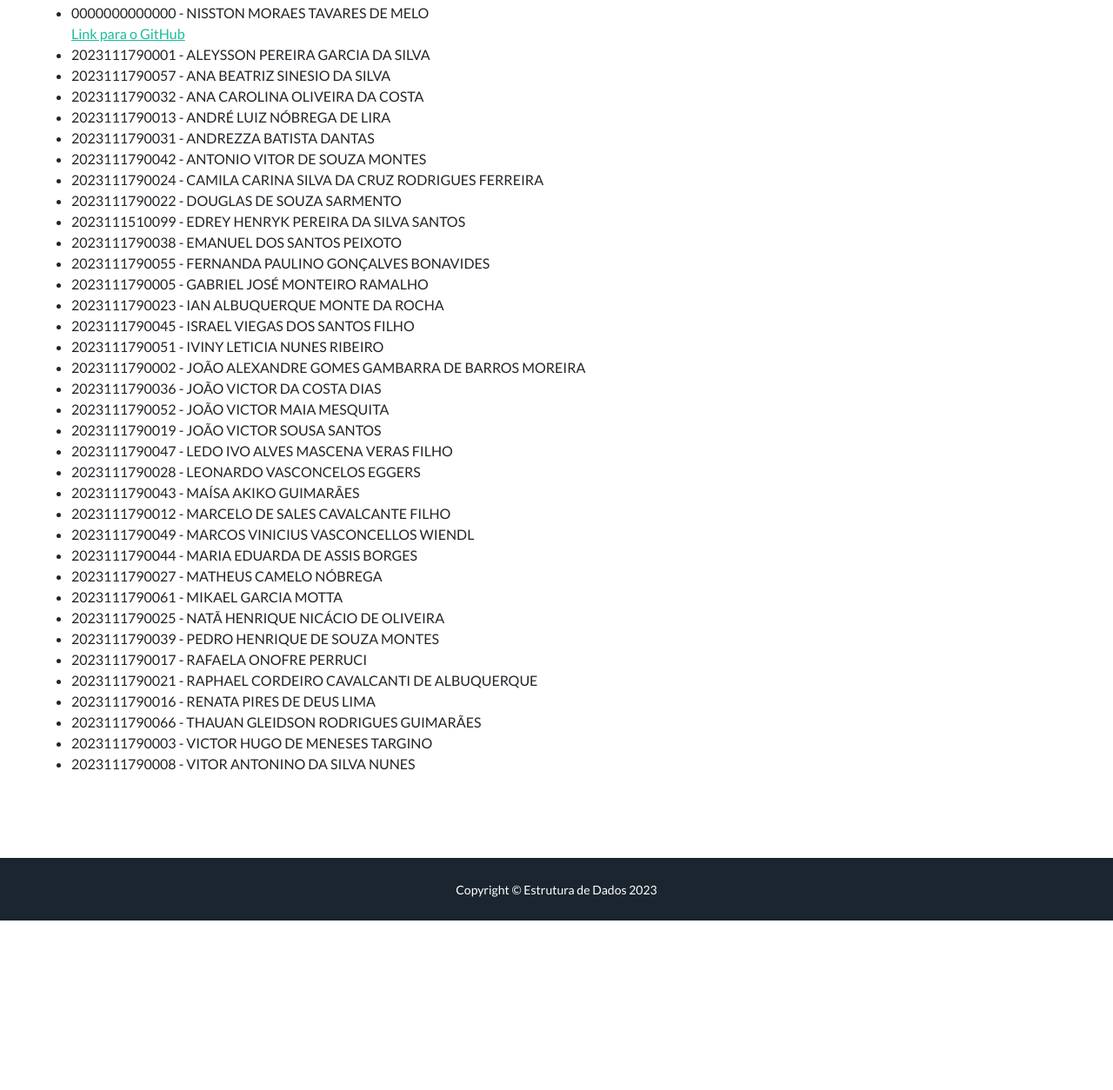
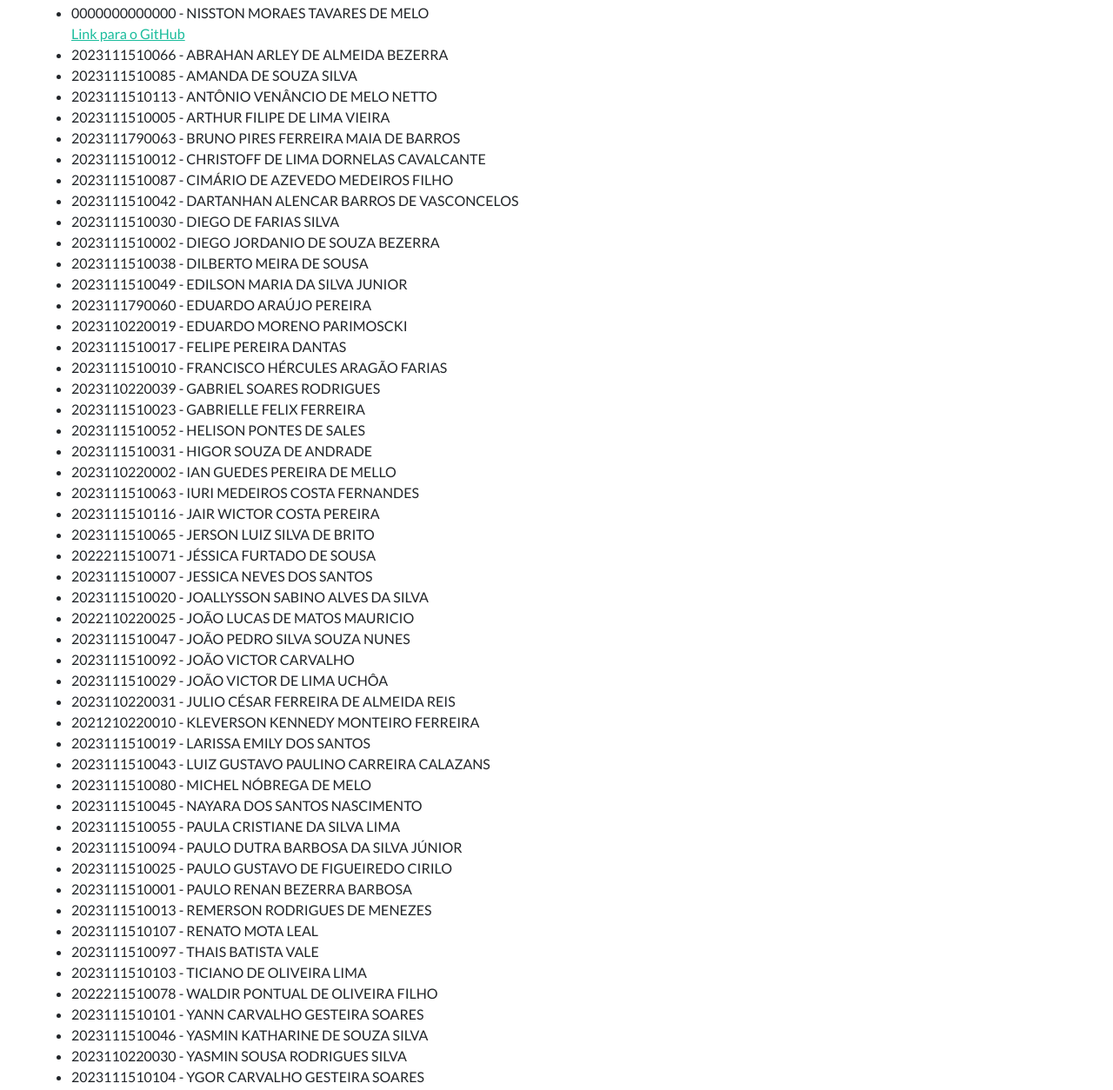
Before and after one commit to yann-carvalho/turmaSIT_N_P2B._411, a plain HTML site: page index.html in a window 1280 px wide. Shown: the part 777-2031 px from the top of the page at 87% size. Before the commit the page ends 1836 px from the top, so only its background shows below. Drawn offline with nearby package versions, Linux system fonts and the light colour scheme.

Commit message:
Arquivo index
Atualiza arquivo

```diff
--- a/index.html
+++ b/index.html
@@ -55,42 +55,56 @@
                 <ul class="list-group">
                     <li>0000000000000 - NISSTON MORAES TAVARES DE MELO</li>
 						<a href="url">Link para o GitHub</a>
-                    <li>2023111790001 - ALEYSSON PEREIRA GARCIA DA SILVA</li>
-                    <li>2023111790057 - ANA BEATRIZ SINESIO DA SILVA</li>
-                    <li>2023111790032 - ANA CAROLINA OLIVEIRA DA COSTA</li>
-                    <li>2023111790013 - ANDRÉ LUIZ NÓBREGA DE LIRA</li>
-                    <li>2023111790031 - ANDREZZA BATISTA DANTAS</li>
-                    <li>2023111790042 - ANTONIO VITOR DE SOUZA MONTES</li>
-                    <li>2023111790024 - CAMILA CARINA SILVA DA CRUZ RODRIGUES FERREIRA</li>
-                    <li>2023111790022 - DOUGLAS DE SOUZA SARMENTO</li>
-                    <li>2023111510099 - EDREY HENRYK PEREIRA DA SILVA SANTOS</li>
-                    <li>2023111790038 - EMANUEL DOS SANTOS PEIXOTO</li>
-                    <li>2023111790055 - FERNANDA PAULINO GONÇALVES BONAVIDES</li>
-                    <li>2023111790005 - GABRIEL JOSÉ MONTEIRO RAMALHO</li>
-                    <li>2023111790023 - IAN ALBUQUERQUE MONTE DA ROCHA</li>
-                    <li>2023111790045 - ISRAEL VIEGAS DOS SANTOS FILHO</li>
-                    <li>2023111790051 - IVINY LETICIA NUNES RIBEIRO</li>
-                    <li>2023111790002 - JOÃO ALEXANDRE GOMES GAMBARRA DE BARROS MOREIRA</li>
-                    <li>2023111790036 - JOÃO VICTOR DA COSTA DIAS</li>
-                    <li>2023111790052 - JOÃO VICTOR MAIA MESQUITA</li>
-                    <li>2023111790019 - JOÃO VICTOR SOUSA SANTOS</li>
-                    <li>2023111790047 - LEDO IVO ALVES MASCENA VERAS FILHO</li>
-                    <li>2023111790028 - LEONARDO VASCONCELOS EGGERS</li>
-                    <li>2023111790043 - MAÍSA AKIKO GUIMARÃES</li>
-                    <li>2023111790012 - MARCELO DE SALES CAVALCANTE FILHO</li>
-                    <li>2023111790049 - MARCOS VINICIUS VASCONCELLOS WIENDL</li>
-                    <li>2023111790044 - MARIA EDUARDA DE ASSIS BORGES</li>
-                    <li>2023111790027 - MATHEUS CAMELO NÓBREGA</li>
-                    <li>2023111790061 - MIKAEL GARCIA MOTTA</li>
-                    <li>2023111790025 - NATÃ HENRIQUE NICÁCIO DE OLIVEIRA</li>
-                    <li>2023111790039 - PEDRO HENRIQUE DE SOUZA MONTES</li>
-                    <li>2023111790017 - RAFAELA ONOFRE PERRUCI</li>
-                    <li>2023111790021 - RAPHAEL CORDEIRO CAVALCANTI DE ALBUQUERQUE</li>
-                    <li>2023111790016 - RENATA PIRES DE DEUS LIMA</li>
-                    <li>2023111790066 - THAUAN GLEIDSON RODRIGUES GUIMARÃES</li>
-                    <li>2023111790003 - VICTOR HUGO DE MENESES TARGINO</li>
-                    <li>2023111790008 - VITOR ANTONINO DA SILVA NUNES</li>
-
+					<li>2023111510066 - ABRAHAN ARLEY DE ALMEIDA BEZERRA </li>
+					<li>2023111510085 - AMANDA DE SOUZA SILVA </li>
+					<li>2023111510113 - ANTÔNIO VENÂNCIO DE MELO NETTO </li>
+					<li>2023111510005 - ARTHUR FILIPE DE LIMA VIEIRA </li>
+					<li>2023111790063 - BRUNO PIRES FERREIRA MAIA DE BARROS </li>
+					<li>2023111510012 - CHRISTOFF DE LIMA DORNELAS CAVALCANTE </li>
+					<li>2023111510087 - CIMÁRIO DE AZEVEDO MEDEIROS FILHO </li>
+					<li>2023111510042 - DARTANHAN ALENCAR BARROS DE VASCONCELOS </li>
+					<li>2023111510030 - DIEGO DE FARIAS SILVA </li>
+					<li>2023111510002 - DIEGO JORDANIO DE SOUZA BEZERRA </li>
+					<li>2023111510038 - DILBERTO MEIRA DE SOUSA </li>
+					<li>2023111510049 - EDILSON MARIA DA SILVA JUNIOR </li>
+					<li>2023111790060 - EDUARDO ARAÚJO PEREIRA </li>
+					<li>2023110220019 - EDUARDO MORENO PARIMOSCKI </li>
+					<li>2023111510017 - FELIPE PEREIRA DANTAS </li>
+					<li>2023111510010 - FRANCISCO HÉRCULES ARAGÃO FARIAS </li>
+					<li>2023110220039 - GABRIEL SOARES RODRIGUES </li>
+					<li>2023111510023 - GABRIELLE FELIX FERREIRA </li>
+					<li>2023111510052 - HELISON PONTES DE SALES </li>
+					<li>2023111510031 - HIGOR SOUZA DE ANDRADE </li>
+					<li>2023110220002 - IAN GUEDES PEREIRA DE MELLO </li>
+					<li>2023111510063 - IURI MEDEIROS COSTA FERNANDES </li>
+					<li>2023111510116 - JAIR WICTOR COSTA PEREIRA </li>
+					<li>2023111510065 - JERSON LUIZ SILVA DE BRITO </li>
+					<li>2022211510071 - JÉSSICA FURTADO DE SOUSA </li>
+					<li>2023111510007 - JESSICA NEVES DOS SANTOS </li>
+					<li>2023111510020 - JOALLYSSON SABINO ALVES DA SILVA </li>
+					<li>2022110220025 - JOÃO LUCAS DE MATOS MAURICIO </li>
+					<li>2023111510047 - JOÃO PEDRO SILVA SOUZA NUNES </li>
+					<li>2023111510092 - JOÃO VICTOR CARVALHO </li>
+					<li>2023111510029 - JOÃO VICTOR DE LIMA UCHÔA </li>
+					<li>2023110220031 - JULIO CÉSAR FERREIRA DE ALMEIDA REIS </li>
+					<li>2021210220010 - KLEVERSON KENNEDY MONTEIRO FERREIRA </li>
+					<li>2023111510019 - LARISSA EMILY DOS SANTOS </li>
+					<li>2023111510043 - LUIZ GUSTAVO PAULINO CARREIRA CALAZANS </li>
+					<li>2023111510080 - MICHEL NÓBREGA DE MELO </li>
+					<li>2023111510045 - NAYARA DOS SANTOS NASCIMENTO </li>
+					<li>2023111510055 - PAULA CRISTIANE DA SILVA LIMA </li>
+					<li>2023111510094 - PAULO DUTRA BARBOSA DA SILVA JÚNIOR </li>
+					<li>2023111510025 - PAULO GUSTAVO DE FIGUEIREDO CIRILO </li>
+					<li>2023111510001 - PAULO RENAN BEZERRA BARBOSA </li>
+					<li>2023111510013 - REMERSON RODRIGUES DE MENEZES </li>
+					<li>2023111510107 - RENATO MOTA LEAL </li>
+					<li>2023111510097 - THAIS BATISTA VALE </li>
+					<li>2023111510103 - TICIANO DE OLIVEIRA LIMA </li>
+					<li>2022211510078 - WALDIR PONTUAL DE OLIVEIRA FILHO </li>
+					<li>2023111510101 - YANN CARVALHO GESTEIRA SOARES </li>
+					<li>2023111510046 - YASMIN KATHARINE DE SOUZA SILVA </li>
+					<li>2023110220030 - YASMIN SOUSA RODRIGUES SILVA </li>
+					<li>2023111510104 - YGOR CARVALHO GESTEIRA SOARES </li>
                 </ul>
 
             </div>
```
